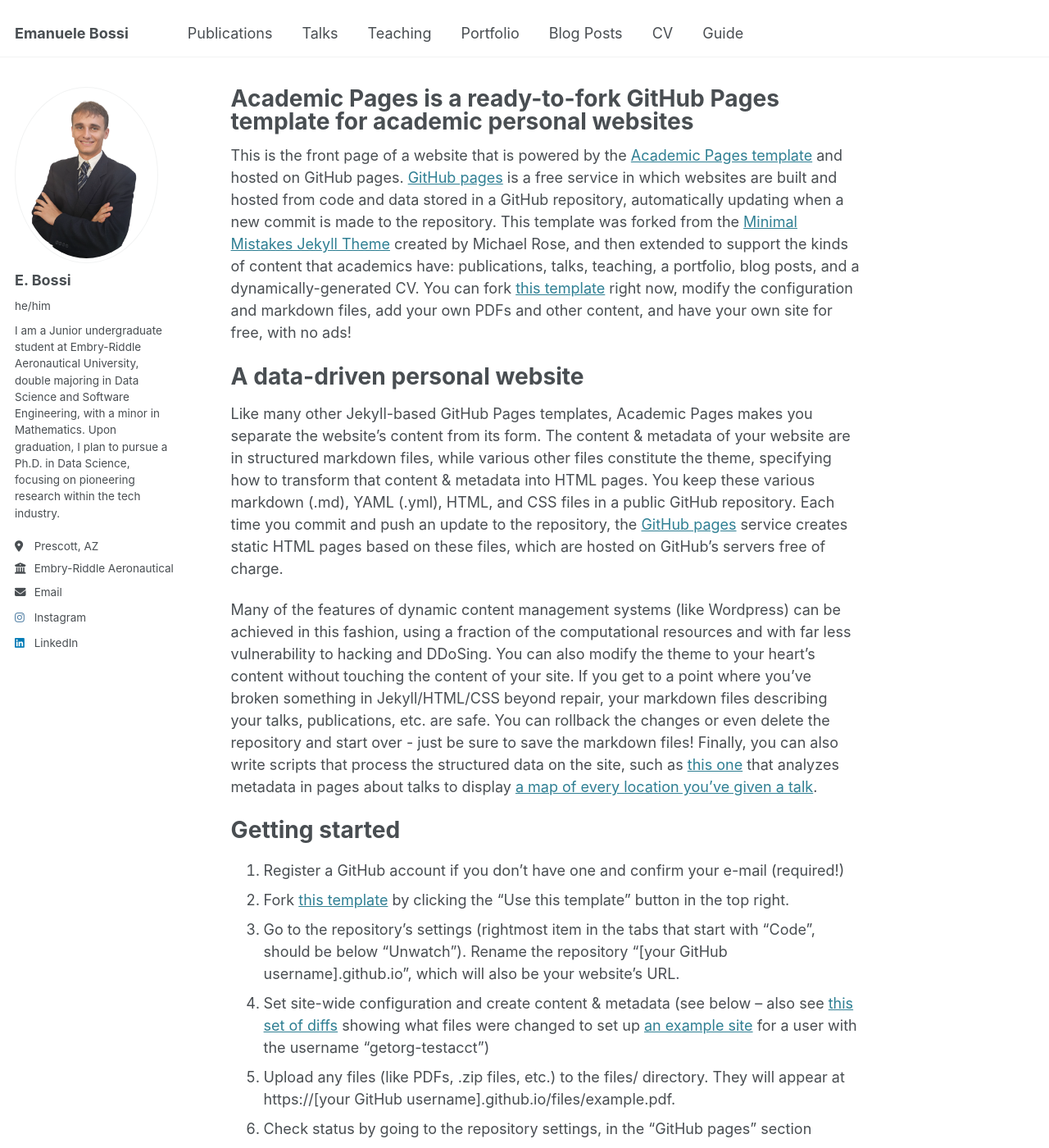
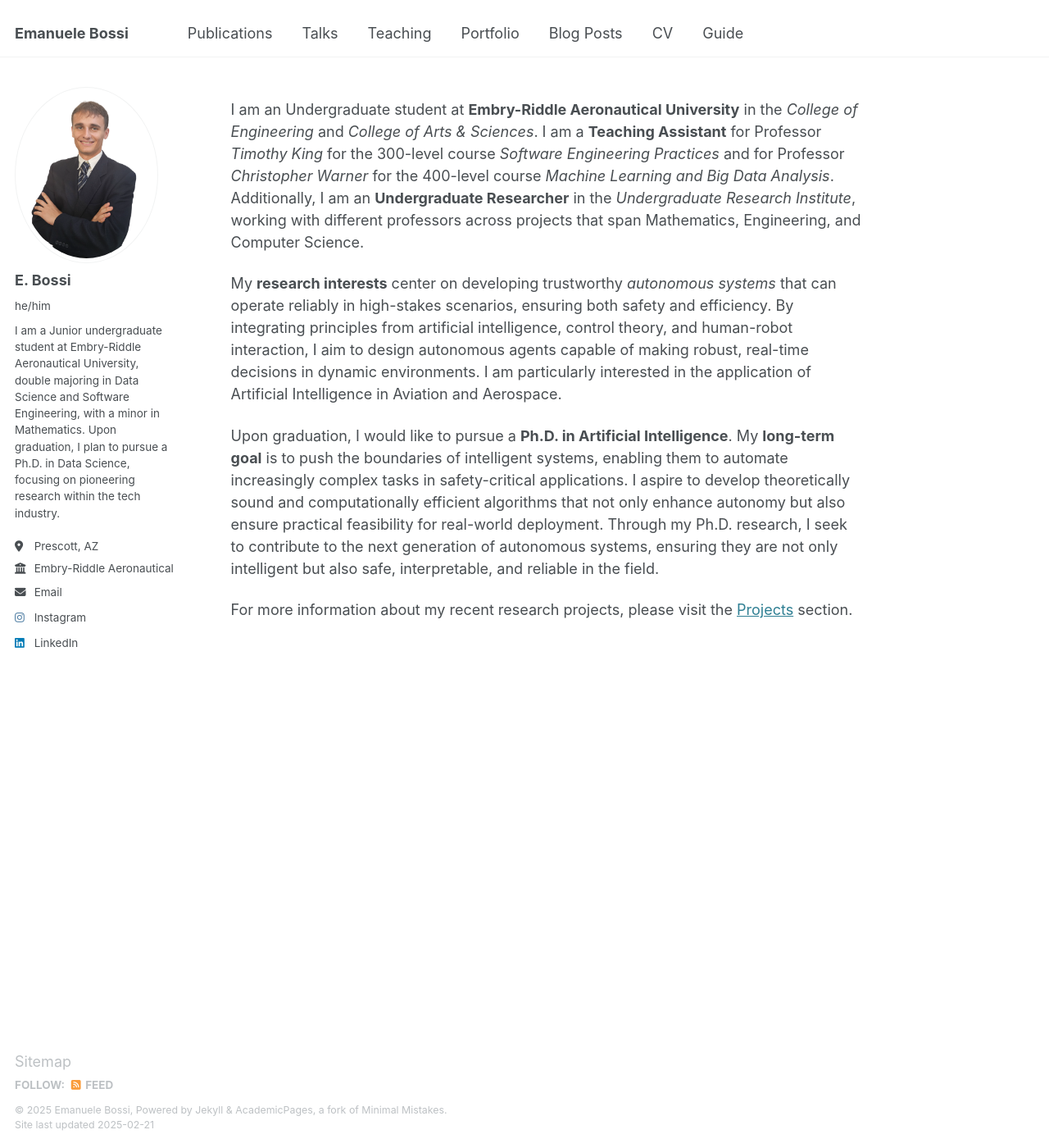
Before and after one commit to bossiemanuele/bossiemanuele.github.io, a Jekyll site: the page built from _pages/about.md, in a window 1280 px wide and 1400 px high. Shown: the whole window at 82% size. Built offline with Jekyll 4.4.1, drawn with Linux system fonts in a browser that asks for light colours; some of the changed text lies outside the part shown.

Commit message:
Update about.md
Added basic info and research interest

```diff
--- a/_pages/about.md
+++ b/_pages/about.md
@@ -1,49 +1,16 @@
 ---
 permalink: /
-title: "Academic Pages is a ready-to-fork GitHub Pages template for academic personal websites"
+title: ""
 author_profile: true
 redirect_from:
   - /about/
   - /about.html
 ---
 
-This is the front page of a website that is powered by the [Academic Pages template](https://github.com/academicpages/academicpages.github.io) and hosted on GitHub pages. [GitHub pages](https://pages.github.com) is a free service in which websites are built and hosted from code and data stored in a GitHub repository, automatically updating when a new commit is made to the repository. This template was forked from the [Minimal Mistakes Jekyll Theme](https://mmistakes.github.io/minimal-mistakes/) created by Michael Rose, and then extended to support the kinds of content that academics have: publications, talks, teaching, a portfolio, blog posts, and a dynamically-generated CV. You can fork [this template](https://github.com/academicpages/academicpages.github.io) right now, modify the configuration and markdown files, add your own PDFs and other content, and have your own site for free, with no ads!
+I am an Undergraduate student at **Embry-Riddle Aeronautical University** in the *College of Engineering* and *College of Arts & Sciences*. I am a **Teaching Assistant** for Professor *Timothy King* for the 300-level course *Software Engineering Practices* and for Professor *Christopher Warner* for the 400-level course *Machine Learning and Big Data Analysis*. Additionally, I am an **Undergraduate Researcher** in the *Undergraduate Research Institute*, working with different professors across projects that span Mathematics, Engineering, and Computer Science.
 
-A data-driven personal website
-======
-Like many other Jekyll-based GitHub Pages templates, Academic Pages makes you separate the website's content from its form. The content & metadata of your website are in structured markdown files, while various other files constitute the theme, specifying how to transform that content & metadata into HTML pages. You keep these various markdown (.md), YAML (.yml), HTML, and CSS files in a public GitHub repository. Each time you commit and push an update to the repository, the [GitHub pages](https://pages.github.com/) service creates static HTML pages based on these files, which are hosted on GitHub's servers free of charge.
+My **research interests** center on developing trustworthy *autonomous systems* that can operate reliably in high-stakes scenarios, ensuring both safety and efficiency. By integrating principles from artificial intelligence, control theory, and human-robot interaction, I aim to design autonomous agents capable of making robust, real-time decisions in dynamic environments. I am particularly interested in the application of Artificial Intelligence in Aviation and Aerospace.
 
-Many of the features of dynamic content management systems (like Wordpress) can be achieved in this fashion, using a fraction of the computational resources and with far less vulnerability to hacking and DDoSing. You can also modify the theme to your heart's content without touching the content of your site. If you get to a point where you've broken something in Jekyll/HTML/CSS beyond repair, your markdown files describing your talks, publications, etc. are safe. You can rollback the changes or even delete the repository and start over - just be sure to save the markdown files! Finally, you can also write scripts that process the structured data on the site, such as [this one](https://github.com/academicpages/academicpages.github.io/blob/master/talkmap.ipynb) that analyzes metadata in pages about talks to display [a map of every location you've given a talk](https://academicpages.github.io/talkmap.html).
+Upon graduation, I would like to pursue a **Ph.D. in Artificial Intelligence**. My **long-term goal** is to push the boundaries of intelligent systems, enabling them to automate increasingly complex tasks in safety-critical applications. I aspire to develop theoretically sound and computationally efficient algorithms that not only enhance autonomy but also ensure practical feasibility for real-world deployment. Through my Ph.D. research, I seek to contribute to the next generation of autonomous systems, ensuring they are not only intelligent but also safe, interpretable, and reliable in the field.
 
-Getting started
-======
-1. Register a GitHub account if you don't have one and confirm your e-mail (required!)
-1. Fork [this template](https://github.com/academicpages/academicpages.github.io) by clicking the "Use this template" button in the top right.
-1. Go to the repository's settings (rightmost item in the tabs that start with "Code", should be below "Unwatch"). Rename the repository "[your GitHub username].github.io", which will also be your website's URL.
-1. Set site-wide configuration and create content & metadata (see below -- also see [this set of diffs](http://archive.is/3TPas) showing what files were changed to set up [an example site](https://getorg-testacct.github.io) for a user with the username "getorg-testacct")
-1. Upload any files (like PDFs, .zip files, etc.) to the files/ directory. They will appear at https://[your GitHub username].github.io/files/example.pdf.
-1. Check status by going to the repository settings, in the "GitHub pages" section
-
-Site-wide configuration
-------
-The main configuration file for the site is in the base directory in [_config.yml](https://github.com/academicpages/academicpages.github.io/blob/master/_config.yml), which defines the content in the sidebars and other site-wide features. You will need to replace the default variables with ones about yourself and your site's github repository. The configuration file for the top menu is in [_data/navigation.yml](https://github.com/academicpages/academicpages.github.io/blob/master/_data/navigation.yml). For example, if you don't have a portfolio or blog posts, you can remove those items from that navigation.yml file to remove them from the header.
-
-Create content & metadata
-------
-For site content, there is one markdown file for each type of content, which are stored in directories like _publications, _talks, _posts, _teaching, or _pages. For example, each talk is a markdown file in the [_talks directory](https://github.com/academicpages/academicpages.github.io/tree/master/_talks). At the top of each markdown file is structured data in YAML about the talk, which the theme will parse to do lots of cool stuff. The same structured data about a talk is used to generate the list of talks on the [Talks page](https://academicpages.github.io/talks), each [individual page](https://academicpages.github.io/talks/2012-03-01-talk-1) for specific talks, the talks section for the [CV page](https://academicpages.github.io/cv), and the [map of places you've given a talk](https://academicpages.github.io/talkmap.html) (if you run this [python file](https://github.com/academicpages/academicpages.github.io/blob/master/talkmap.py) or [Jupyter notebook](https://github.com/academicpages/academicpages.github.io/blob/master/talkmap.ipynb), which creates the HTML for the map based on the contents of the _talks directory).
-
-**Markdown generator**
-
-The repository includes [a set of Jupyter notebooks](https://github.com/academicpages/academicpages.github.io/tree/master/markdown_generator
-) that converts a CSV containing structured data about talks or presentations into individual markdown files that will be properly formatted for the Academic Pages template. The sample CSVs in that directory are the ones I used to create my own personal website at stuartgeiger.com. My usual workflow is that I keep a spreadsheet of my publications and talks, then run the code in these notebooks to generate the markdown files, then commit and push them to the GitHub repository.
-
-How to edit your site's GitHub repository
-------
-Many people use a git client to create files on their local computer and then push them to GitHub's servers. If you are not familiar with git, you can directly edit these configuration and markdown files directly in the github.com interface. Navigate to a file (like [this one](https://github.com/academicpages/academicpages.github.io/blob/master/_talks/2012-03-01-talk-1.md) and click the pencil icon in the top right of the content preview (to the right of the "Raw | Blame | History" buttons). You can delete a file by clicking the trashcan icon to the right of the pencil icon. You can also create new files or upload files by navigating to a directory and clicking the "Create new file" or "Upload files" buttons.
-
-Example: editing a markdown file for a talk
-![Editing a markdown file for a talk](/images/editing-talk.png)
-
-For more info
-------
-More info about configuring Academic Pages can be found in [the guide](https://academicpages.github.io/markdown/), the [growing wiki](https://github.com/academicpages/academicpages.github.io/wiki), and you can always [ask a question on GitHub](https://github.com/academicpages/academicpages.github.io/discussions). The [guides for the Minimal Mistakes theme](https://mmistakes.github.io/minimal-mistakes/docs/configuration/) (which this theme was forked from) might also be helpful.
+For more information about my recent research projects, please visit the [Projects](https://bossiemanuele.github.io/publications/) section.
```
